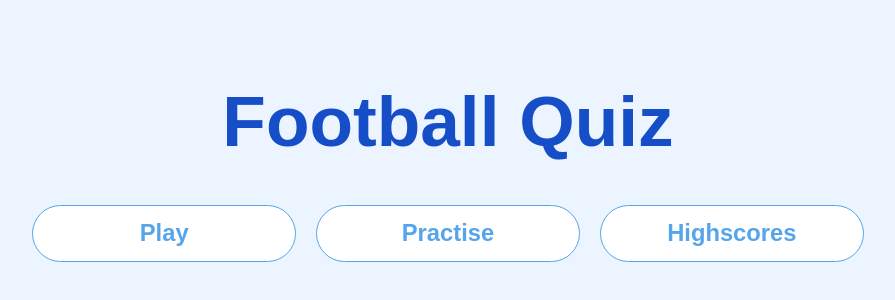
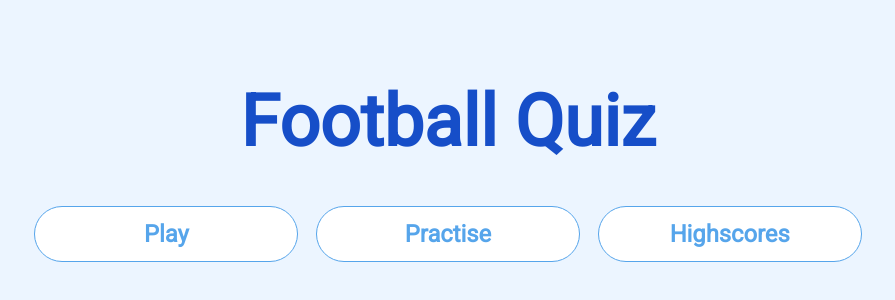
Before and after one commit to gulam101/Football-Quiz-App, a plain HTML site: page index.html in a window 1280 px wide. Shown: the part 216-516 px from the top of the page, without its empty margins (192-1087 px from the left). Drawn offline with Linux system fonts and the light colour scheme.

Commit message:
Updated Fonts

```diff
--- a/index.html
+++ b/index.html
@@ -4,6 +4,7 @@
     <meta charset="utf-8">
     <title>Football Quiz</title>
     <link rel="stylesheet" href="style.css">
+    <link href="https://fonts.googleapis.com/css?family=Roboto&display=swap" rel="stylesheet">
   </head>
   <body>
 <div class="container">
--- a/style.css
+++ b/style.css
@@ -7,7 +7,7 @@
 
 * {
   box-sizing: border-box;
-  font-family: Arial, Helvetica, sans-serif;
+  font-family: 'Roboto', Helvetica, sans-serif;
   margin: 0;
   padding: 0;
   color: #333;
```
